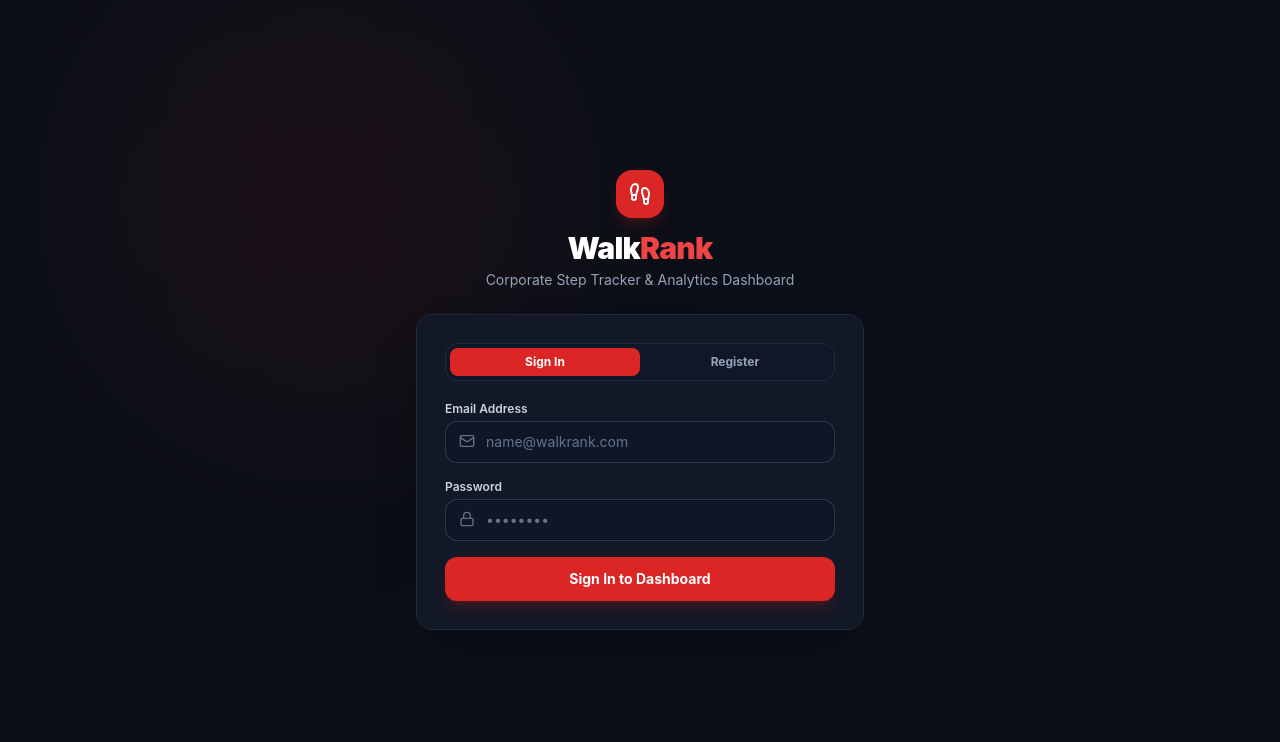
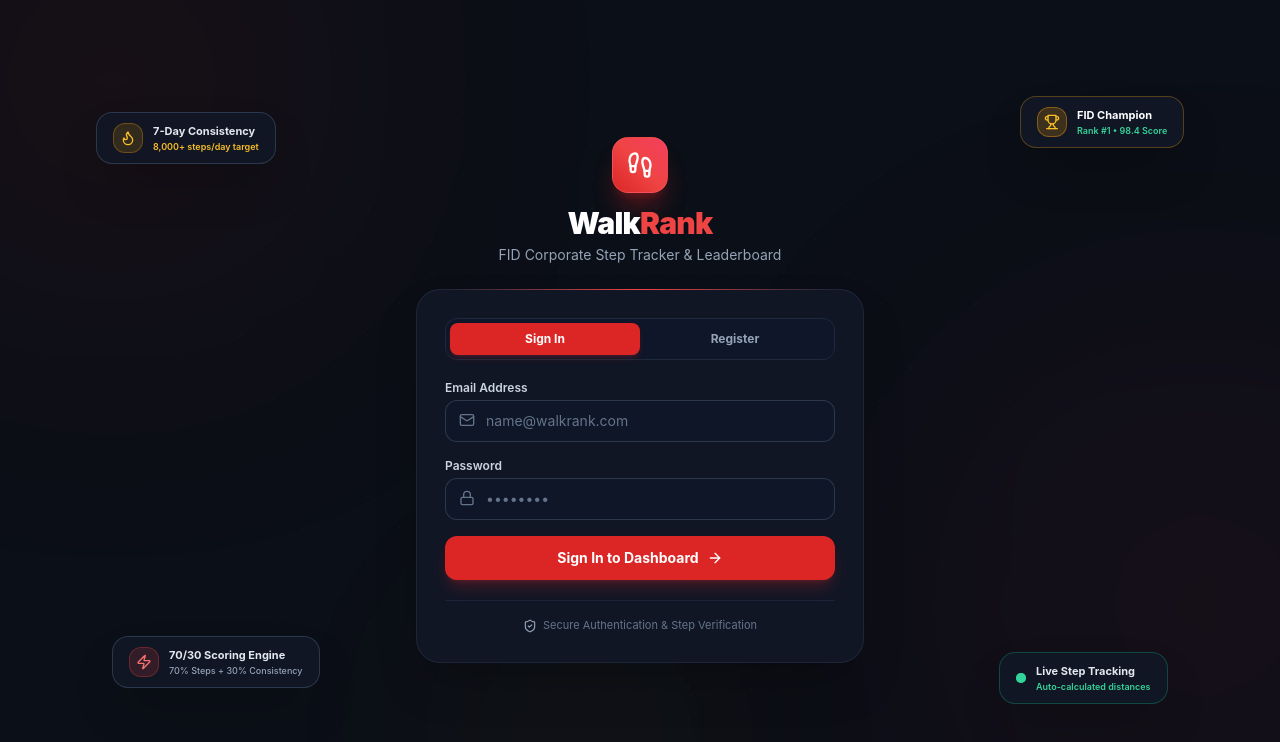
Before and after one commit to ricojoid/walk-rank, a Next.js app: page /login in a window 1280 px wide. Shown: the top 742 px of the page. Built offline with nearby package versions, Linux system fonts and the light colour scheme.

Commit message:
feat(ui): add ambient background glowing orbs, floating live badges, and micro-animations to login and dashboards

```diff
--- a/src/app/globals.css
+++ b/src/app/globals.css
@@ -68,11 +68,83 @@ body {
   box-shadow: 0 0 25px rgba(220, 38, 38, 0.25);
 }
 
-/* Gradient backgrounds */
-.bg-radial-glow {
-  background: radial-gradient(circle at 50% 0%, rgba(220, 38, 38, 0.12) 0%, transparent 70%);
+/* Custom animated keyframes & utilities */
+@keyframes float {
+  0%, 100% {
+    transform: translateY(0px) rotate(0deg);
+  }
+  50% {
+    transform: translateY(-10px) rotate(1deg);
+  }
 }
 
-.bg-radial-red-glow {
-  background: radial-gradient(circle at 50% 0%, rgba(220, 38, 38, 0.15) 0%, transparent 70%);
+@keyframes float-reverse {
+  0%, 100% {
+    transform: translateY(0px) rotate(0deg);
+  }
+  50% {
+    transform: translateY(12px) rotate(-1deg);
+  }
 }
+
+@keyframes float-slow {
+  0%, 100% {
+    transform: translateY(0px) scale(1);
+  }
+  50% {
+    transform: translateY(-16px) scale(1.02);
+  }
+}
+
+@keyframes orb-pulse {
+  0%, 100% {
+    opacity: 0.35;
+    transform: scale(1) translate(0, 0);
+  }
+  50% {
+    opacity: 0.6;
+    transform: scale(1.15) translate(20px, -20px);
+  }
+}
+
+@keyframes shimmer {
+  100% {
+    transform: translateX(100%);
+  }
+}
+
+.animate-float {
+  animation: float 4s ease-in-out infinite;
+}
+
+.animate-float-reverse {
+  animation: float-reverse 5s ease-in-out infinite;
+}
+
+.animate-float-slow {
+  animation: float-slow 7s ease-in-out infinite;
+}
+
+.animate-orb-1 {
+  animation: orb-pulse 8s ease-in-out infinite;
+}
+
+.animate-orb-2 {
+  animation: orb-pulse 10s ease-in-out infinite 2s;
+}
+
+.animate-orb-3 {
+  animation: orb-pulse 12s ease-in-out infinite 4s;
+}
+
+/* Dot grid background pattern */
+.bg-grid-pattern {
+  background-size: 32px 32px;
+  background-image:
+    radial-gradient(circle, rgba(255, 255, 255, 0.07) 1px, transparent 1px);
+}
+
+.bg-radial-gradient-mask {
+  mask-image: radial-gradient(circle at center, black 40%, transparent 80%);
+  -webkit-mask-image: radial-gradient(circle at center, black 40%, transparent 80%);
+}
--- a/src/app/login/page.tsx
+++ b/src/app/login/page.tsx
@@ -8,6 +8,13 @@ import {
   Lock,
   Mail,
   AlertCircle,
+  Flame,
+  Trophy,
+  Zap,
+  Activity,
+  Sparkles,
+  ShieldCheck,
+  ArrowRight,
 } from "lucide-react";
 
 export default function LoginPage() {
@@ -56,36 +63,101 @@ export default function LoginPage() {
 
   return (
     <main className="min-h-screen flex flex-col justify-center items-center p-4 sm:p-6 lg:p-8 bg-[#0B0F17] relative overflow-hidden selection:bg-red-600 selection:text-white">
-      {/* Background subtle glow */}
-      <div className="absolute top-1/4 left-1/4 -translate-x-1/2 -translate-y-1/2 w-96 h-96 bg-red-600/10 rounded-full blur-[120px] pointer-events-none" />
+      {/* 1. Dynamic Animated Ambient Background Orbs */}
+      <div className="absolute -top-24 -left-24 w-96 h-96 bg-red-600/20 rounded-full blur-[130px] pointer-events-none animate-orb-1" />
+      <div className="absolute top-1/2 -right-32 w-[28rem] h-[28rem] bg-rose-600/15 rounded-full blur-[140px] pointer-events-none animate-orb-2" />
+      <div className="absolute -bottom-24 left-1/3 w-80 h-80 bg-amber-500/10 rounded-full blur-[120px] pointer-events-none animate-orb-3" />
 
+      {/* 2. Geometric Dot Grid Matrix Overlay */}
+      <div className="absolute inset-0 bg-grid-pattern bg-radial-gradient-mask opacity-60 pointer-events-none" />
+
+      {/* 3. Floating Live Metric Badges (Desktop & Tablet) */}
+      <div className="hidden lg:block absolute inset-0 pointer-events-none max-w-6xl mx-auto">
+        {/* Top-Left: Streak Champion */}
+        <div className="absolute top-28 left-8 animate-float">
+          <div className="flex items-center gap-2.5 px-4 py-2.5 rounded-2xl bg-[#121826]/90 border border-slate-700/80 shadow-2xl backdrop-blur-md">
+            <div className="p-1.5 rounded-xl bg-amber-500/15 text-amber-400 border border-amber-500/30">
+              <Flame className="w-4 h-4" />
+            </div>
+            <div>
+              <p className="text-[11px] font-bold text-slate-200">7-Day Consistency</p>
+              <p className="text-[9px] text-amber-400 font-semibold">8,000+ steps/day target</p>
+            </div>
+          </div>
+        </div>
+
+        {/* Top-Right: FID Leaderboard Rank */}
+        <div className="absolute top-24 right-8 animate-float-reverse">
+          <div className="flex items-center gap-2.5 px-4 py-2.5 rounded-2xl bg-[#121826]/90 border border-amber-500/30 shadow-2xl backdrop-blur-md">
+            <div className="p-1.5 rounded-xl bg-amber-500/20 text-amber-300 border border-amber-500/40">
+              <Trophy className="w-4 h-4 text-amber-400" />
+            </div>
+            <div>
+              <p className="text-[11px] font-bold text-white">FID Champion</p>
+              <p className="text-[9px] text-emerald-400 font-semibold">Rank #1 • 98.4 Score</p>
+            </div>
+          </div>
+        </div>
+
+        {/* Bottom-Left: 70/30 Scoring Engine */}
+        <div className="absolute bottom-28 left-12 animate-float-slow">
+          <div className="flex items-center gap-2.5 px-4 py-2.5 rounded-2xl bg-[#121826]/90 border border-slate-700/80 shadow-2xl backdrop-blur-md">
+            <div className="p-1.5 rounded-xl bg-red-500/15 text-red-400 border border-red-500/30">
+              <Zap className="w-4 h-4" />
+            </div>
+            <div>
+              <p className="text-[11px] font-bold text-slate-200">70/30 Scoring Engine</p>
+              <p className="text-[9px] text-slate-400 font-medium">70% Steps + 30% Consistency</p>
+            </div>
+          </div>
+        </div>
+
+        {/* Bottom-Right: Live Step Synced */}
+        <div className="absolute bottom-24 right-12 animate-float">
+          <div className="flex items-center gap-2.5 px-4 py-2.5 rounded-2xl bg-[#121826]/90 border border-emerald-500/30 shadow-2xl backdrop-blur-md">
+            <div className="relative">
+              <div className="w-2.5 h-2.5 rounded-full bg-emerald-500 animate-ping absolute inset-0" />
+              <div className="w-2.5 h-2.5 rounded-full bg-emerald-400 relative" />
+            </div>
+            <div>
+              <p className="text-[11px] font-bold text-slate-200">Live Step Tracking</p>
+              <p className="text-[9px] text-emerald-400 font-semibold">Auto-calculated distances</p>
+            </div>
+          </div>
+        </div>
+      </div>
+
+      {/* 4. Central Auth Container */}
       <div className="w-full max-w-md relative z-10">
         {/* Brand Header */}
         <div className="text-center mb-6">
-          <div className="inline-flex items-center justify-center w-12 h-12 rounded-2xl bg-red-600 p-2.5 shadow-lg shadow-red-600/20 mb-3">
-            <Footprints className="w-6 h-6 text-white font-black" />
+          <div className="inline-flex items-center justify-center w-14 h-14 rounded-2xl bg-gradient-to-tr from-red-600 via-red-500 to-rose-500 p-3 shadow-xl shadow-red-600/30 mb-3 border border-red-400/30 group hover:scale-105 transition-transform">
+            <Footprints className="w-7 h-7 text-white font-black" />
           </div>
           <h1 className="text-2xl sm:text-3xl font-black text-white tracking-tight">
             Walk<span className="text-red-500">Rank</span>
           </h1>
           <p className="text-slate-400 text-xs sm:text-sm mt-1">
-            Corporate Step Tracker & Analytics Dashboard
+            FID Corporate Step Tracker & Leaderboard
           </p>
         </div>
 
-        {/* Main Auth Form Box */}
-        <div className="p-6 sm:p-7 rounded-2xl bg-[#121826] border border-slate-800 shadow-2xl relative">
-          {/* Tabs */}
-          <div className="flex rounded-xl bg-slate-900/80 p-1 mb-5 border border-slate-800">
+        {/* Main Auth Form Card with Subtle Glowing Ring */}
+        <div className="p-6 sm:p-7 rounded-3xl bg-[#121826]/95 border border-slate-800/90 shadow-2xl relative backdrop-blur-xl transition-all duration-300 hover:border-slate-700">
+          {/* Top Subtle Red Accent Line */}
+          <div className="absolute -top-px left-8 right-8 h-px bg-gradient-to-r from-transparent via-red-500 to-transparent" />
+
+          {/* Segmented Auth Switcher */}
+          <div className="flex rounded-xl bg-slate-900/90 p-1 mb-5 border border-slate-800">
             <button
               type="button"
               onClick={() => {
                 setIsRegister(false);
                 setError("");
               }}
-              className={`flex-1 py-1.5 text-xs font-bold rounded-lg transition-all cursor-pointer ${
+              className={`flex-1 py-2 text-xs font-bold rounded-lg transition-all cursor-pointer ${
                 !isRegister
-                  ? "bg-red-600 text-white shadow-sm"
+                  ? "bg-red-600 text-white shadow-md shadow-red-600/20"
                   : "text-slate-400 hover:text-slate-200"
               }`}
             >
@@ -97,9 +169,9 @@ export default function LoginPage() {
                 setIsRegister(true);
                 setError("");
               }}
-              className={`flex-1 py-1.5 text-xs font-bold rounded-lg transition-all cursor-pointer ${
+              className={`flex-1 py-2 text-xs font-bold rounded-lg transition-all cursor-pointer ${
                 isRegister
-                  ? "bg-red-600 text-white shadow-sm"
+                  ? "bg-red-600 text-white shadow-md shadow-red-600/20"
                   : "text-slate-400 hover:text-slate-200"
               }`}
             >
@@ -108,7 +180,7 @@ export default function LoginPage() {
           </div>
 
           {error && (
-            <div className="mb-4 p-3 rounded-xl bg-rose-500/10 border border-rose-500/30 text-rose-300 text-xs flex items-center gap-2">
+            <div className="mb-4 p-3 rounded-xl bg-rose-500/10 border border-rose-500/30 text-rose-300 text-xs flex items-center gap-2 animate-in fade-in duration-150">
               <AlertCircle className="w-4 h-4 shrink-0" />
               <span>{error}</span>
             </div>
@@ -116,7 +188,7 @@ export default function LoginPage() {
 
           <form onSubmit={handleManualSubmit} className="space-y-4">
             {isRegister && (
-              <div>
+              <div className="animate-in fade-in duration-150">
                 <label className="block text-xs font-semibold text-slate-300 mb-1">
                   Full Name
                 </label>
@@ -128,7 +200,7 @@ export default function LoginPage() {
                     onChange={(e) => setName(e.target.value)}
                     placeholder="e.g. Alex Pratama"
                     required
-                    className="w-full bg-slate-900/90 border border-slate-700/80 rounded-xl pl-10 pr-3.5 py-2.5 text-sm text-slate-100 placeholder:text-slate-500 focus:outline-none focus:ring-1 focus:ring-red-500"
+                    className="w-full bg-slate-900/90 border border-slate-700/80 rounded-xl pl-10 pr-3.5 py-2.5 text-sm text-slate-100 placeholder:text-slate-500 focus:outline-none focus:ring-1 focus:ring-red-500 transition-all"
                   />
                 </div>
               </div>
@@ -146,7 +218,7 @@ export default function LoginPage() {
                   onChange={(e) => setEmail(e.target.value)}
                   placeholder="name@walkrank.com"
                   required
-                  className="w-full bg-slate-900/90 border border-slate-700/80 rounded-xl pl-10 pr-3.5 py-2.5 text-sm text-slate-100 placeholder:text-slate-500 focus:outline-none focus:ring-1 focus:ring-red-500"
+                  className="w-full bg-slate-900/90 border border-slate-700/80 rounded-xl pl-10 pr-3.5 py-2.5 text-sm text-slate-100 placeholder:text-slate-500 focus:outline-none focus:ring-1 focus:ring-red-500 transition-all"
                 />
               </div>
             </div>
@@ -163,7 +235,7 @@ export default function LoginPage() {
                   onChange={(e) => setPassword(e.target.value)}
                   placeholder="••••••••"
                   required
-                  className="w-full bg-slate-900/90 border border-slate-700/80 rounded-xl pl-10 pr-3.5 py-2.5 text-sm text-slate-100 placeholder:text-slate-500 focus:outline-none focus:ring-1 focus:ring-red-500"
+                  className="w-full bg-slate-900/90 border border-slate-700/80 rounded-xl pl-10 pr-3.5 py-2.5 text-sm text-slate-100 placeholder:text-slate-500 focus:outline-none focus:ring-1 focus:ring-red-500 transition-all"
                 />
               </div>
             </div>
@@ -171,15 +243,26 @@ export default function LoginPage() {
             <button
               type="submit"
               disabled={loading}
-              className="w-full mt-2 py-3 rounded-xl font-bold text-sm text-white bg-red-600 hover:bg-red-500 shadow-lg shadow-red-600/20 transition-all active:scale-98 disabled:opacity-50 cursor-pointer"
+              className="w-full mt-3 py-3 rounded-xl font-bold text-sm text-white bg-red-600 hover:bg-red-500 shadow-lg shadow-red-600/25 transition-all active:scale-98 disabled:opacity-50 cursor-pointer flex items-center justify-center gap-2 group"
             >
-              {loading
-                ? "Processing..."
-                : isRegister
-                ? "Create Account"
-                : "Sign In to Dashboard"}
+              <span>
+                {loading
+                  ? "Processing..."
+                  : isRegister
+                  ? "Create Account"
+                  : "Sign In to Dashboard"}
+              </span>
+              {!loading && (
+                <ArrowRight className="w-4 h-4 group-hover:translate-x-1 transition-transform" />
+              )}
             </button>
           </form>
+
+          {/* Footer info */}
+          <div className="mt-5 pt-4 border-t border-slate-800/80 flex items-center justify-center gap-1.5 text-[11px] text-slate-500">
+            <ShieldCheck className="w-3.5 h-3.5 text-slate-400" />
+            <span>Secure Authentication & Step Verification</span>
+          </div>
         </div>
       </div>
     </main>
```
Also changed, not shown: src/app/admin/AdminDashboardClient.tsx (+7 -2 lines), src/app/dashboard/UserDashboardClient.tsx (+15 -8 lines).
